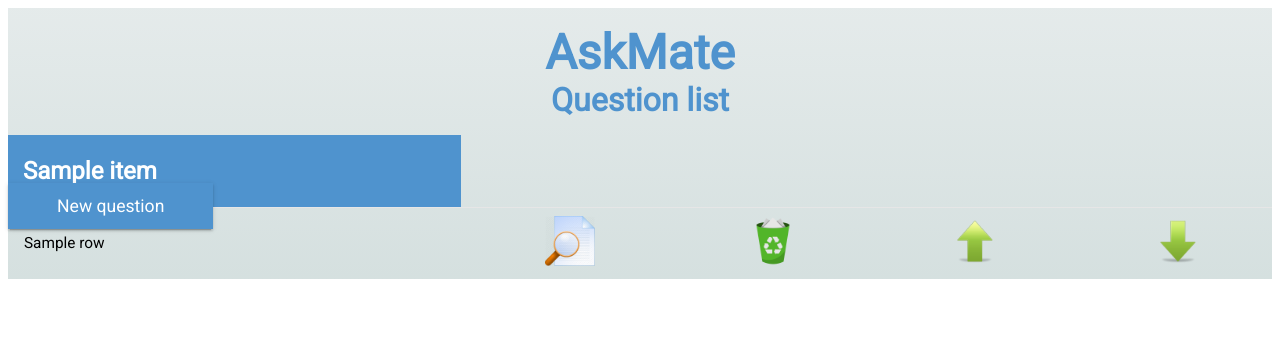
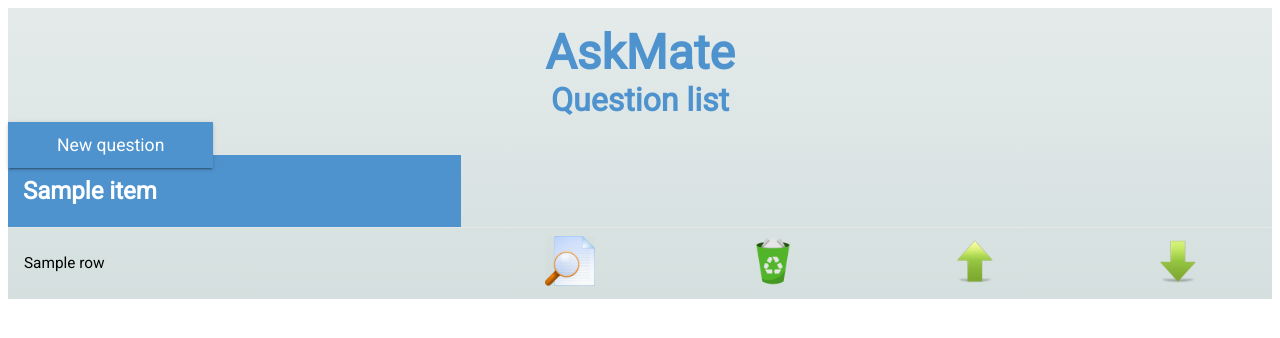
Before and after one commit to gabee1987/2nd_TW_week_StormCoders_AskMate_with_SQL, a Flask app: template templates/home.html in a window 1280 px wide. Shown: the top 338 px of the page. Run offline with Flask 2, Linux system fonts and the light colour scheme; the template is opened without the code that fills it: most values are stand-ins (such as "Sample title", 1, 10 or a date in 2020); some libraries are stand-ins or nearby versions.

Commit message:
displaying answers in question page fixing

```diff
--- a/main.py
+++ b/main.py
@@ -56,11 +56,18 @@ def display_question(q_id=None):
     '''
         Displays the question from the database, selected by q_id.
     '''
-    table_headers = [
+    q_table_headers = [
                     'Submission Time',
                     'View number',
                     'Vote number',
                     'Title',
+                    'Message',
+                    'Image'
+                    ]
+    a_table_headers = [
+                    'Submission Time',
+                    'Vote number',
+                    'Question Id',
                     'Message',
                     'Image'
                     ]
@@ -75,7 +82,8 @@ def display_question(q_id=None):
                         'question.html',
                         q_id=q_id,
                         view_question=view_question,
-                        table_headers=table_headers,
+                        q_table_headers=q_table_headers,
+                        a_table_headers=a_table_headers,
                         view_answers=view_answers
                         )
 
--- a/static/home_style.css
+++ b/static/home_style.css
@@ -133,10 +133,12 @@ Buttons
 */
 
 
-.new_q-button {
-    position: absolute !important;
-    padding: 2px, 2px, 2px, 2px !important;
+.button {
     text-align: center;
+}
+
+.button {
+    position: relative;
     background: currentColor;
     border: 1px solid currentColor;
     font-size: 1.1rem;
@@ -149,12 +151,12 @@ Buttons
     overflow: hidden;
     box-shadow: 0 2px 2px 0 rgba(0, 0, 0, 0.14), 0 3px 1px -2px rgba(0, 0, 0, 0.2), 0 1px 5px 0 rgba(0, 0, 0, 0.12);
 }
-.new_q-button span {
+.button span {
     color: #fff;
     position: relative;
     z-index: 1;
 }
-.new_q-button::before {
+.button::before {
     content: '';
     position: absolute;
     background: #071017;
@@ -170,11 +172,11 @@ Buttons
     -webkit-transform: translate(-50%, -50%) scale(0);
             transform: translate(-50%, -50%) scale(0);
 }
-.new_q-button:hover {
+.button:hover {
     color: #337ab7;
     box-shadow: 0 6px 10px 0 rgba(0, 0, 0, 0.14), 0 1px 18px 0 rgba(0, 0, 0, 0.12), 0 3px 5px -1px rgba(0, 0, 0, 0.2);
 }
-.new_q-button:active::before, .button:focus::before {
+.button:active::before, .button:focus::before {
     -webkit-transition: opacity 0.28s ease 0.364s, -webkit-transform 1.12s ease;
     transition: opacity 0.28s ease 0.364s, -webkit-transform 1.12s ease;
     transition: transform 1.12s ease, opacity 0.28s ease 0.364s;
@@ -183,6 +185,11 @@ Buttons
             transform: translate(-50%, -50%) scale(1);
     opacity: 0;
 }
-.new_q-button:focus {
+.button:focus {
     outline: none;
 }
+
+.button .new_q-button {
+    position: absolute !important;
+    padding: 2px, 2px, 2px, 2px !important;
+}
--- a/templates/home.html
+++ b/templates/home.html
@@ -12,7 +12,9 @@
                 <h1 align="middle">AskMate</h1>
                 <h2 align="middle">Question list</h2>
             </div>
-            <a class="new_q-button" type="button" href="/question/new"><span>New question</span></a>
+            <div class="new_q-button">
+                <a class="button" type="button" href="/question/new"><span>New question</span></a>
+            </div>
             <table id="table" class="table">
                 <tr>
                     {% for item in table_headers %}
```
Also changed, not shown: templates/question.html (+6 -4 lines).
